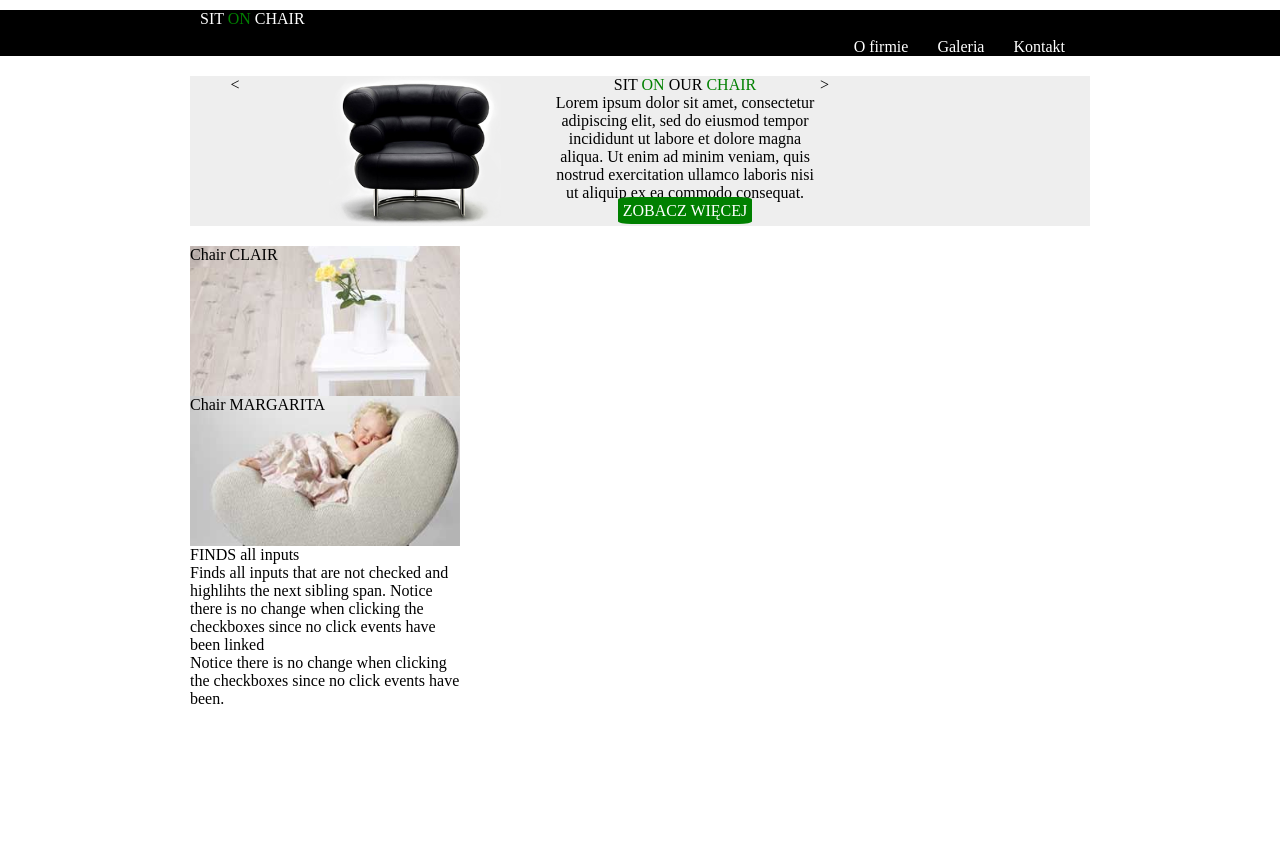
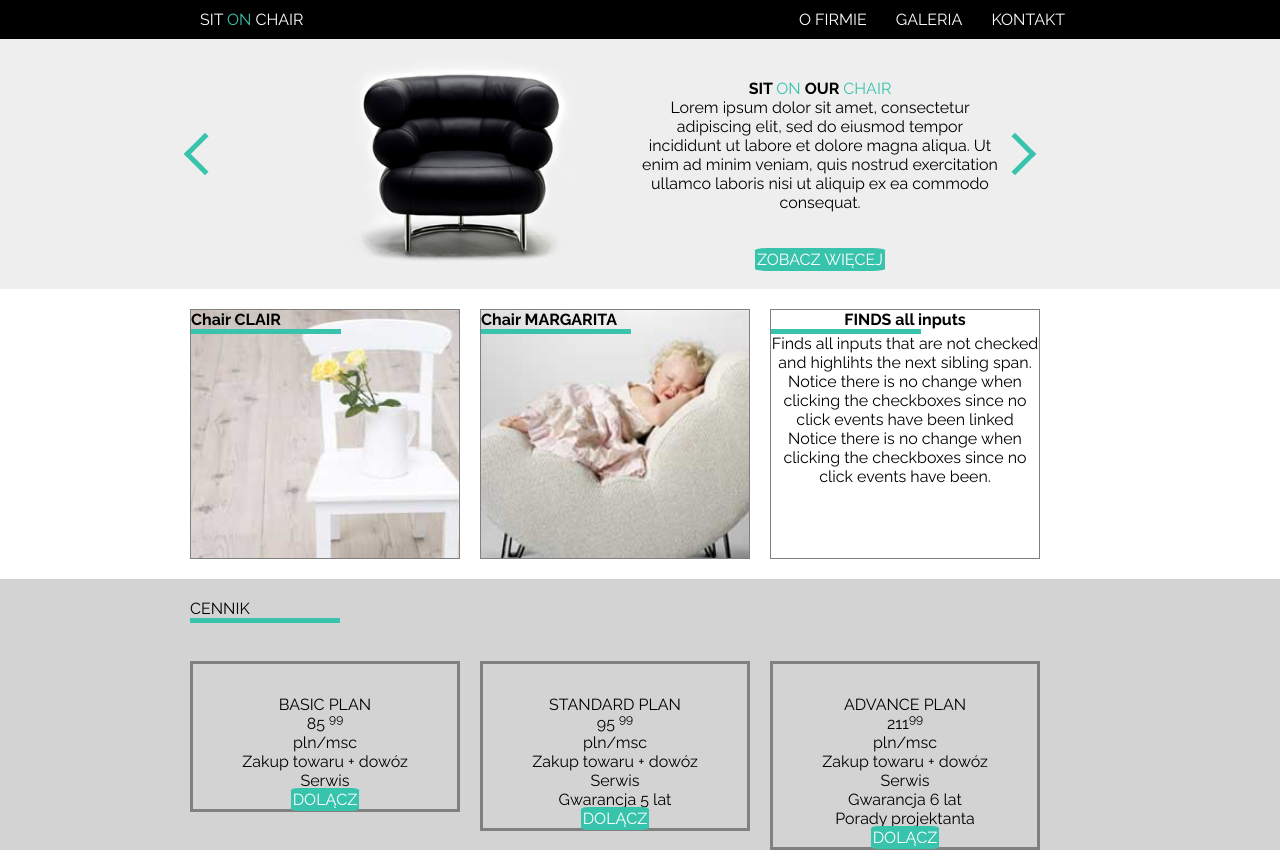
Before and after one commit to patrycjawos/SitOnChair, a plain HTML site: page index.html in a window 1280 px wide. Before the commit the page ends 800 px from the top, so only its background shows below. Drawn offline with Linux system fonts and the light colour scheme.

Commit message:
sekcja cennik

```diff
--- a/css/style.css
+++ b/css/style.css
@@ -3,27 +3,34 @@
 	width: 100%;
 	max-width: 900px;
 	margin: 0 auto;
+	font-family: 'Raleway', sans-serif;
+
 }
 .row::after{
 	content: ' ';
 	display: block;
 	clear:both;
 }
+
+.col{
+	float:left;
+}
+/* SECTION HEADER*/
+
 header {
 	background: black;
 }
-header h1{
+header h1 {
 	text-transform: uppercase;
 	margin: 10px;
-
 	color:white;
 }
 span{
-	color: green;
+	color: #38c3ad;
 }
-
 header nav.col{
 	float: right;
+	padding-top: 10px;
 }
 header li{
 	display: inline-block;
@@ -31,18 +38,13 @@ header li{
 header a {
 	color: white;
 	text-decoration: none;
+	text-transform: uppercase;
 	margin-right: 25px;
 }
-/*CONTENT*/
+/* SECTION CONTENT- TUTAJ SA STRZALKI KRZESLO TEKST*/
 
 section.content {
-	margin: 20px;
-}
-section.content .col{
-
-	min-height: 150px;
-}
-section div.container{
+	/*margin: 20px;*/
 	background: /* Permalink - use to edit and share this gradient: http://colorzilla.com/gradient-editor/#eeeeee+0,eeeeee+100;Grey+Flat */
 	background: #eeeeee; /* Old browsers */
 	background: -moz-linear-gradient(top, #eeeeee 0%, #eeeeee 100%); /* FF3.6-15 */
@@ -50,61 +52,144 @@ background: -webkit-linear-gradient(top, #eeeeee 0%,#eeeeee 100%); /* Chrome10-2
 	background: linear-gradient(to bottom, #eeeeee 0%,#eeeeee 100%); /* W3C, IE10+, FF16+, Chrome26+, Opera12+, Safari7+ */
 	filter: progid:DXImageTransform.Microsoft.gradient( startColorstr='#eeeeee', endColorstr='#eeeeee',GradientType=0 ); /* IE6-9 */
 }
+section.content .col {
+	min-height: 250px;
+}
 section div.col{
 	float:left;
 	text-align: center;
+	padding-top: 40px;
 }
 section div.col:nth-of-type(2){
 	 background: url(../images/black_chair.png) no-repeat center/cover;
-	 width: 30%;
+	 width: 40%;
 }
 section div.col:nth-of-type(3){
-	width: 30%;
+	width: 40%;
 }
-
-div.col:first-child, div.col:first-child{
-	width: 10%
+div.col:first-child, div.col:last-child{
+	width: 10%;
+	padding-top: 100px;
 }
-section div.col:last-of-type;{
-	float: right;
-}
-section h3{
+section h3 {
 	text-transform: uppercase;
 }
-section a{
+section a {
 	color: white;
-	background: green;
+	background: #38c3ad;
 	text-transform: uppercase;
-	padding: 5px;
+	padding: 2px;
 	border-radius: 10%;
 	text-decoration: none;
 }
-
-/* DRUGA SEKCJA*/
+section div.col:first-child:before {
+    content: "";
+    display:block;
+    width:30px;
+    height: 30px;
+    border-left: 5px solid #38c3ad;
+    border-bottom: 5px solid #38c3ad;
+    transform: rotate(45deg);
+}
+section div.col:last-child:after {
+    content: "";
+    display:block;
+    width:30px;
+    height: 30px;
+    border-right: 5px solid #38c3ad;
+    border-top: 5px solid #38c3ad;
+    transform: rotate(45deg);
+}
+h2 {
+	text-transform: uppercase;
+	font-weight: bold;
+}
+/* SEKCJA CONTENT_1 ta z trzema divami obok siebie */
 
 section.content_1 {
 	margin: 20px;
-	position: relative;
 }
-section.content_1 .col_box{
-	width: 33 %;
-	min-height: 150px;
+
+section.content_1 .col_box,
+section.content_1 .col_box_1{
+	width: 30%;
+      float: left;
+      border: 1px solid grey;
+      margin-right: 20px;
+      min-height: 250px;
 }
 section.content_1 div.container{
 background: white;
 }
-div.col_box, div.col_box_1{
-	width: 30%
-}
-
 section div.col_box:first-child{
 	background: url(../images/box1_img.jpg) no-repeat center/cover;
-	/*position:absolute;
-	top: 50px;
-	left: 10px;*/
 }
 section div.col_box:nth-child(2){
 	background: url(../images/box2_img.jpg) no-repeat center/cover;
-	/*position: absolute;
-	top: 50px;*/
 }
+section.content_1 span{
+    content: "";
+    display:block;
+    width:150px;
+    height: 5px;
+    background: #38c3ad;
+}
+/* SECTION CENNIK */
+div.col_box_1,
+div.col_box_2,
+div.col_box_3 {
+	border: 3px solid grey;
+	float:left;
+	margin-right: 20px;
+	width: 30%;
+	min-height: 150px;
+	text-align: center;
+}
+section.content_cennik.col{
+	float:left;
+	margin: 0 auto;
+	position: relative;
+}
+section.content_cennik{
+	background: lightgrey;
+}
+section.content_cennik h1{
+	text-transform: uppercase;
+	padding-top: 20px;
+}
+section.content_cennik span{
+    content: "";
+    display:block;
+    width:150px;
+    height: 5px;
+    background: #38c3ad;
+    }
+section.content_cennik.container{
+	display: inline-block;
+	position: relative;
+
+}
+section.content_cennik div.cirle{
+	background: #fff;
+	width: 50px;
+	height: 50px;
+	border: 2px solid grey;
+	border-radius: 50%;
+	position: absolute;
+	left: calc(30% - 150px);
+}
+ section.content_cennik div.circle_1{
+	width: 50%;
+    	height: 50%;
+    	background: #000;
+    	border-radius: 50%;
+    	margin: 11px auto;
+    }
+
+
+
+
+
+
+/*SECTION FORMULARZ*/
+/* FOOTER*/
--- a/index.html
+++ b/index.html
@@ -3,6 +3,7 @@
 <head>
     <meta charset="UTF-8">
     <title>CodersLab</title>
+    <link href="https://fonts.googleapis.com/css?family=Raleway:400,700" rel="stylesheet">
 	<link rel="stylesheet" href="/css/reset.css">
     	<link rel="stylesheet" href="css/style.css">
 </head>
@@ -27,17 +28,17 @@
 		<div class="container">
 			<div class="row">
 
-				<div class="col">	<p> < </p></div>
+				<div class="col">	</div>
 
 				<div class="col"> </div>
 
 				<div class="col">
-					<h3>Sit <span>on </span>our <span>chair</span></h3>
-					<p>Lorem ipsum dolor sit amet, consectetur adipiscing elit, sed do eiusmod tempor incididunt ut labore et dolore magna aliqua. Ut enim ad minim veniam, quis nostrud exercitation ullamco laboris nisi ut aliquip ex ea commodo consequat. </p>
+					<h2>Sit <span>on </span>our <span>chair</span></h2>
+					<p>Lorem ipsum dolor sit amet, consectetur adipiscing elit, sed do eiusmod tempor incididunt ut labore et dolore magna aliqua. Ut enim ad minim veniam, quis nostrud exercitation ullamco laboris nisi ut aliquip ex ea commodo consequat. </p> <br><br>
 					<a href="#">Zobacz więcej</a>
 				</div>
 
-				<div class="col"> <p> > </p> </div>
+				<div class="col"> </div>
 			</div>
 		</div>
 	</section>
@@ -47,21 +48,21 @@
 			<div class="row">
 
 				<div class="col_box">
-					<p>Chair CLAIR
-						<span></span>
-					</p>
+					<strong>Chair CLAIR
+						<span ></span>
+					</strong>
 				</div>
 
 				<div class="col_box">
-					<p> Chair MARGARITA
-						<span></span>
-					</p>
+					<strong> Chair MARGARITA
+						<span ></span>
+					</strong>
 				</div>
 
 				<div class="col_box_1">
-					<p> FINDS all inputs
+					<strong> FINDS all inputs
 						<span></span>
-					</p>
+					</strong>
 					<p> Finds all inputs that are not checked and highlihts the next sibling span. Notice there is no change when clicking the checkboxes since no click events have been linked</p>
 					<p>Notice there is no change when clicking the checkboxes since no click events have been. </p>
 
@@ -70,7 +71,70 @@
 		</div>
 	</section>
 
+	<section class="content_cennik">
+		<div class="container">
+			<div class="row">
+				<h1>Cennik <span></span></h1> <br><br>
+				<div class="col_box_1">
+					<div class="circle">
+						<div class="circle_1">	</div>
+					</div>
+					<h1>Basic plan</h1>
+					<div id="cena">
+						<p>85	<sup>99</sup></p>
+						<p>pln/msc</p>
+					</div>
+					<ul>
+						<li>Zakup towaru + dowóz</li>
+						<li>Serwis</li>
 
+					</ul>
+					<a href="#">Dolącz</a>
+				</div>
+
+				<div class="col_box_2">
+					<div class="circle">
+						<div class="circle_1">	</div>
+					</div>
+					<h1>Standard plan</h1>
+					<div id="cena">
+						<p>95	<sup>99</sup></p>
+						<p>pln/msc</p>
+					</div>
+					<ul>
+						<li>Zakup towaru + dowóz</li>
+						<li>Serwis</li>
+						<li>Gwarancja 5 lat</li>
+
+					</ul>
+					<a href="#">Dolącz</a>
+				</div>
+
+				<div class="col_box_3">
+					<div class="circle">
+						<div class="circle_1">	</div>
+					</div>
+					<h1>Advance plan</h1>
+					<div id="cena">
+						<p>211<sup>99</sup></p>
+						<p>pln/msc</p>
+					</div>
+					<ul>
+						<li>Zakup towaru + dowóz</li>
+						<li>Serwis</li>
+						<li>Gwarancja 6 lat</li>
+						<li>Porady projektanta</li>
+
+					</ul>
+					<a href="#">Dolącz</a>
+				</div>
+
+			</div>
+		</div>
+	</section>
+
+	<section class="content_form"></section>
+	<footer> </footer>
 
 
 
```
Lines whose indentation alone changed are shown as unchanged.
